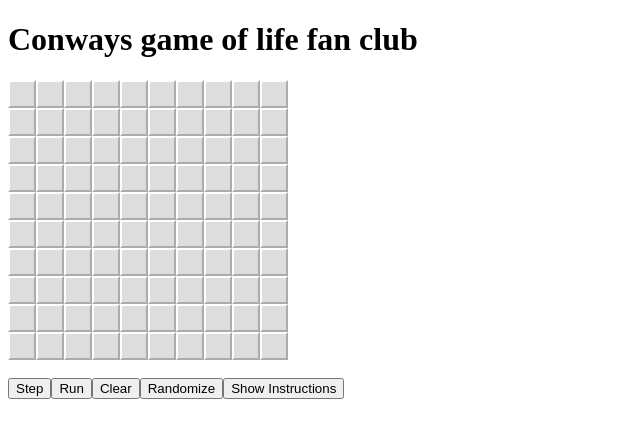
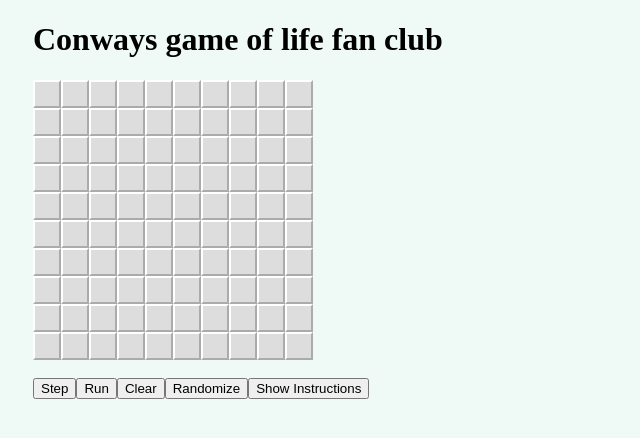
Before and after one commit to githubBestHub/Lab3, a plain HTML site: page index.html in a window 1280 px wide. Shown: the whole page, without its empty margins (0-640 px from the left). Drawn offline with Linux system fonts and the light colour scheme.

Commit message:
Changed style slightly

```diff
--- a/style.css
+++ b/style.css
@@ -3,3 +3,17 @@
     background: #DDDDDD;
     border-color: #FFFFFF;
 }
+p, li {
+    font-size: 18px;
+    line-height: 1.5;
+    font-family: 'Source Sans Pro', 'Regular 400';
+}
+h1 {
+    font-family: 'Peralta', 'Regular 400';
+}
+html{
+    background-color: #effaf6
+}
+body{
+    padding-left: 25px;
+}
```
